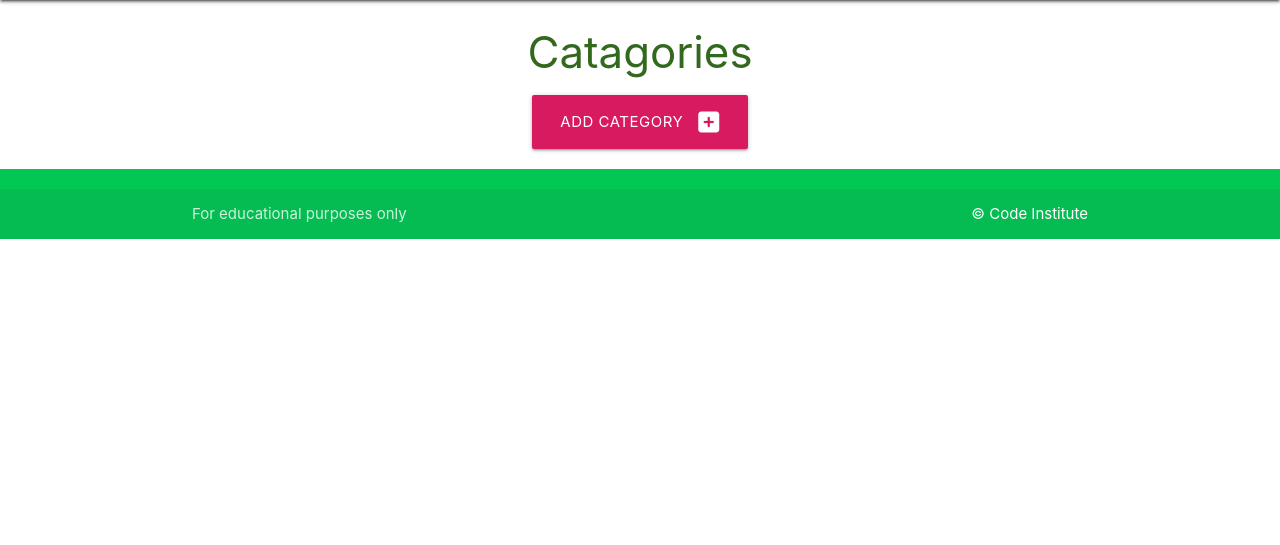
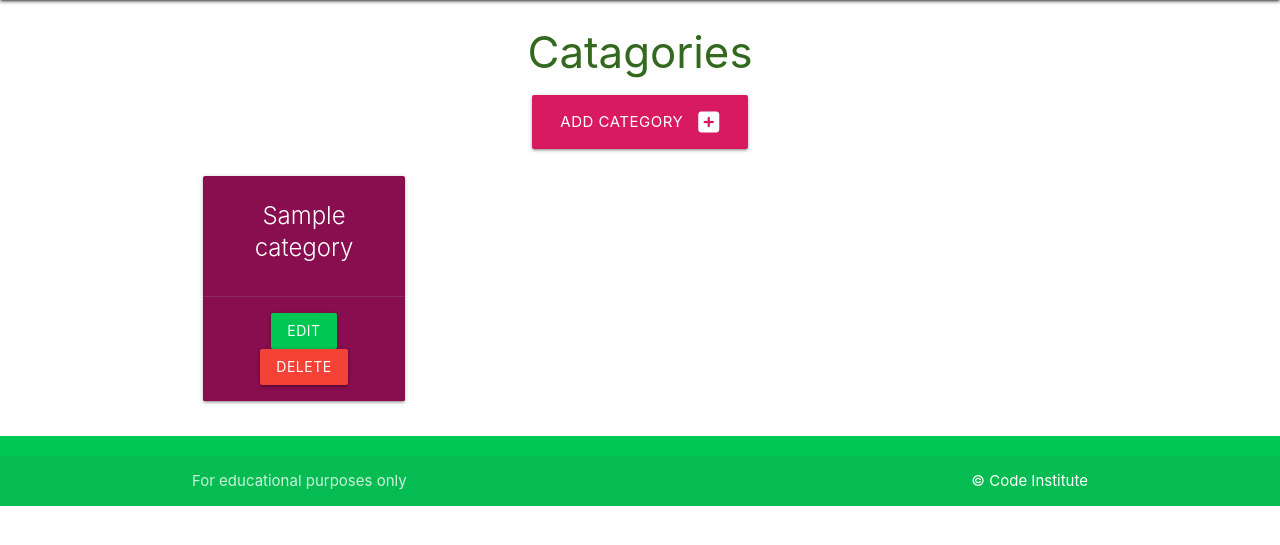
Before and after one commit to kosamad/taskmanager-app, a Flask app: page /categories in a window 1280 px wide. Shown: the part 64-609 px from the top of the page. Run offline with Flask 3, Linux system fonts and the light colour scheme; tables that the repository leaves empty hold one stand-in row (values such as "Sample post").

Commit message:
Categories are visualised on the categories page using cards.

```diff
--- a/taskmanager/routes.py
+++ b/taskmanager/routes.py
@@ -14,7 +14,11 @@ def home():
 
 @app.route("/categories")
 def categories(): # remember this is calling the python function not the app.route
-    return render_template("categories.html")
+    # query the Category model. order_by req to stop order being by 1' key. This will happen whenever you navigate to the categories page.
+    categories = list(Category.query.order_by(Category.category_name).all())
+    #categories.categories added with query. Uses data to display to user. This is a cursor object therefore req list above
+    #1st categories comes from variable name within html template, the 2nd is the list defined above in the function
+    return render_template("categories.html", categories=categories)
 
 
 # function name matches what was added to the link href on the add category button.
--- a/taskmanager/templates/categories.html
+++ b/taskmanager/templates/categories.html
@@ -11,4 +11,21 @@
     </div>
 </div>
 
+<div class="row">
+    <!-- for each category in the list of categories (passed from python function) it generates a new column card -->
+    {% for category in categories %}
+    <div class="col s12 m6 l3">
+      <div class="card  pink darken-4 center-align">
+        <div class="card-content white-text">
+          <span class="card-title">{{ category.category_name }}</span>
+        </div>
+        <div class="card-action">
+          <a href="#" class="btn green accent-4">Edit</a>
+          <a href="#" class="btn red">Delete</a>
+        </div>
+      </div>
+    </div>
+    {% endfor %}
+  </div>
+
 {% endblock %}
```
